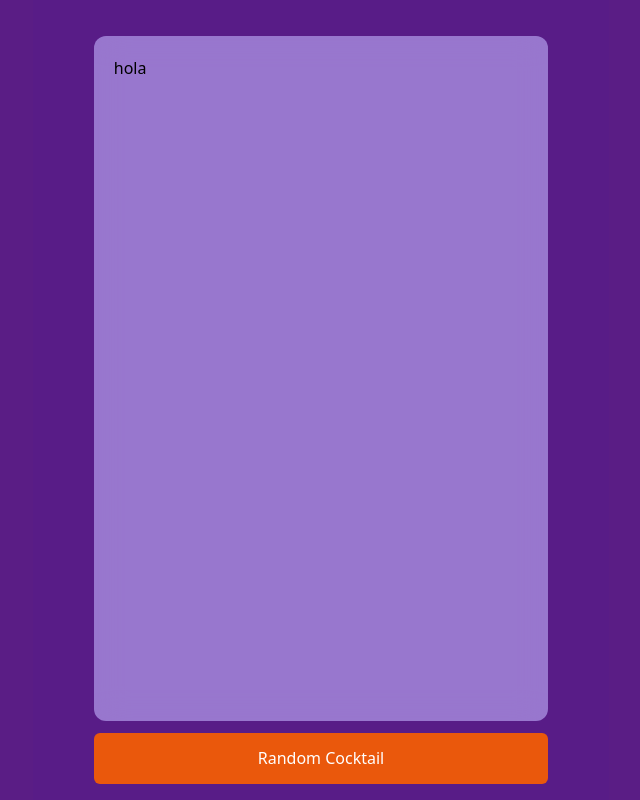
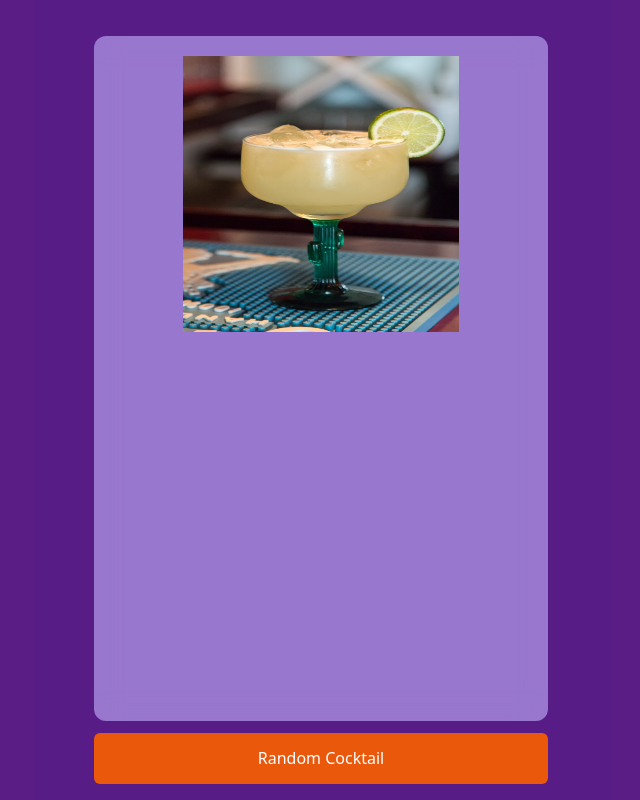
Before and after one commit to YeyoM/cocktail-please, a Next.js app: page / in a window 1280 px wide. Shown: the whole page, without its empty margins (319-959 px from the left). Built offline with nearby package versions, Linux system fonts and the light colour scheme.

Commit message:
adding images

```diff
--- a/components/cocktailCard/cocktailCard.js
+++ b/components/cocktailCard/cocktailCard.js
@@ -1,7 +1,11 @@
+import Image from "next/image"
+
 export default function cocktailCard() {
   return (
-    <div className="h-full w-4/5 mt-8 bg-violet-300 p-5 rounded-xl bg-opacity-60 backdrop-filter backdrop-blur-lg">
-      <p>hola</p>
+    <div className="h-full w-4/5 mt-8 bg-violet-300 p-5 rounded-xl bg-opacity-60 backdrop-filter backdrop-blur-lg flex flex-col items-center">
+      <div className="w-2/3 ">
+        <Image src="/cocktail.jpg" alt="cocktail" width={100} height={100} layout="responsive" />
+      </div>
     </div>
   )
 }
```
Also changed, not shown: public/cocktail.jpg (added).
